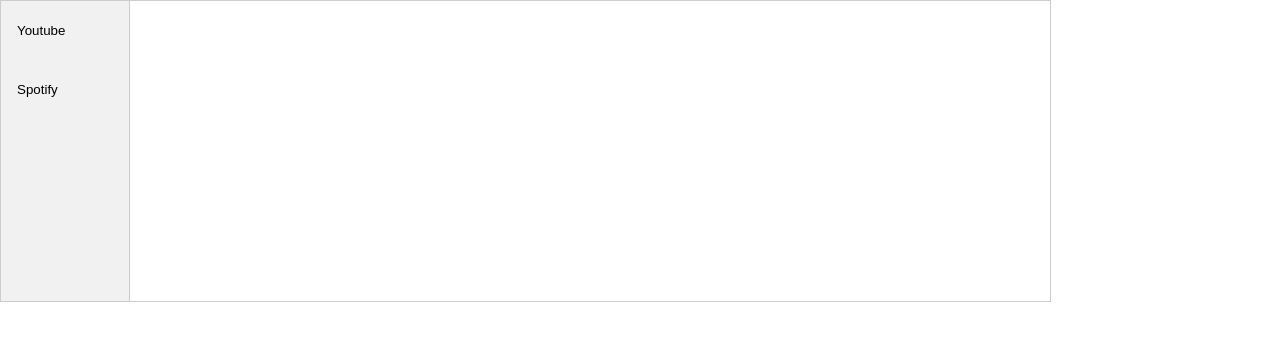
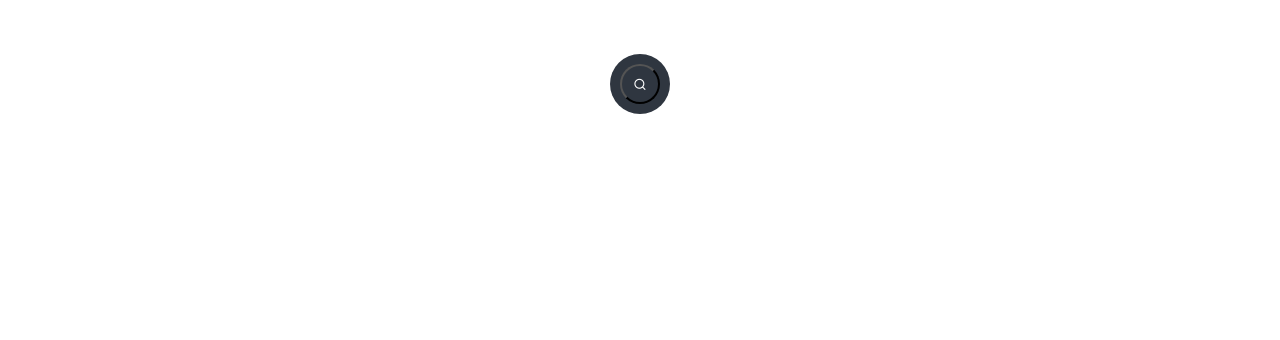
Before and after one commit to ewhalenkamp/multimusicplayer, a React (Create React App) app: page / in a window 1280 px wide. Shown: the top 340 px of the page. Built offline with nearby package versions, Linux system fonts and the light colour scheme.

Commit message:
starting documentation

```diff
--- a/src/App.css
+++ b/src/App.css
@@ -36,45 +36,3 @@
     transform: rotate(360deg);
   }
 }
-
-.tab {
-  float: left;
-  border: 1px solid #ccc;
-  background-color: #f1f1f1;
-  width: 10%;
-  height: 300px;
-}
-
-/* Style the buttons that are used to open the tab content */
-.tab button {
-  display: block;
-  background-color: inherit;
-  color: black;
-  padding: 22px 16px;
-  width: 100%;
-  border: none;
-  outline: none;
-  text-align: left;
-  cursor: pointer;
-  transition: 0.3s;
-}
-
-/* Change background color of buttons on hover */
-.tab button:hover {
-  background-color: #ddd;
-}
-
-/* Create an active/current "tab button" class */
-.tab button.active {
-  background-color: #ccc;
-}
-
-/* Style the tab content */
-.tabcontent {
-  float: left;
-  padding: 0px 12px;
-  border: 1px solid #ccc;
-  width: 70%;
-  border-left: none;
-  height: 300px;
-}
--- a/src/App.js
+++ b/src/App.js
@@ -8,18 +8,8 @@ export default class App extends React.Component {
   constructor(props) {
     super(props);
     this.state = {
-      currentTab: -1,
       queue: [],
-      data: [
-        { id: "1", name: "Youtube" , component: <SearchSection/>},
-        { id: "2", name: "Spotify"  , component: <SpotifySection/>},
-      ]
     };
-  this.handleClick = this.handleClick.bind(this);
-  }
-
-  handleClick(currentTab) {
-    this.setState({ currentTab });
   }
 
   addQueue = video => {
@@ -28,23 +18,9 @@ export default class App extends React.Component {
 
   render() {
     return (
-
-<>
-  <div className="tab">
-  {this.state.data.map((button, i) => (
-    <button key={button.name} className="tablinks" onClick={() => this.handleClick(i)}>{button.name}</button>
-  ))
-  }
-  </div>
-
-  <div className="tabcontent">
-    {this.state.currentTab !== -1 &&
-      <React.Fragment>
-        {this.state.data[this.state.currentTab].component}
-      </React.Fragment>
-    }
-  </div>
-</>
-  )
+      <div className="search-wrapper">
+        <SearchSection/>
+      </div>
+    );
   }
 }
--- a/src/components/component.css
+++ b/src/components/component.css
@@ -1,7 +1,7 @@
 
 .searchBox {
     position: absolute;
-    top: 5%;
+    top: 3%;
     left: 50%;
     transform:  translate(-50%,50%);
     background: #2f3640;
```
Also changed, not shown: 3 other files (tests, documents, lock files or other folders).
